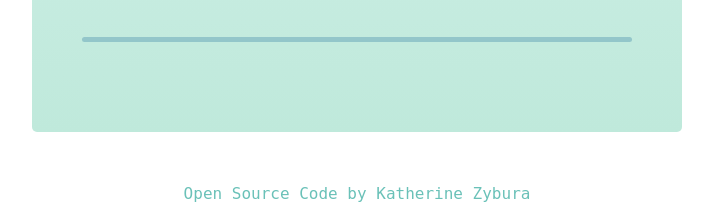
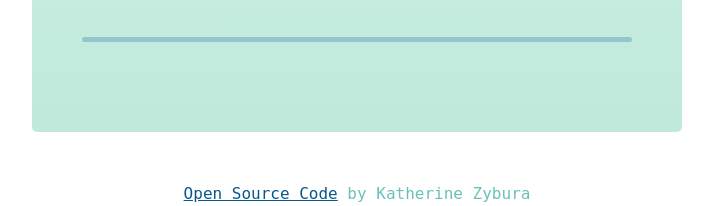
Before and after one commit to katzybura/PlusWeatherAppFinal, a plain HTML site: page index.html in a window 1280 px wide. Shown: the part 660-866 px from the top of the page, without its empty margins (283-996 px from the left). Drawn offline with nearby package versions, Linux system fonts and the light colour scheme.

Commit message:
added source link

```diff
--- a/index.html
+++ b/index.html
@@ -32,7 +32,7 @@
       <hr style="height:5px; color: #07588a; border: none; border-radius: 5px;" />
       <br />
     </div>
-    <div class="footer">Open Source Code by Katherine Zybura</div>
+    <div class="footer"><a href="https://github.com/katzybura/PlusWeatherAppFinal" target="blank">Open Source Code</a> by Katherine Zybura</div>
     <script src="src/index.js"></script>
 </body>
 </html>
```
